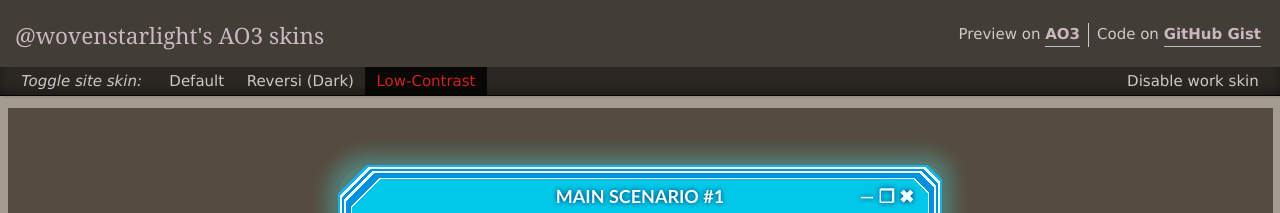
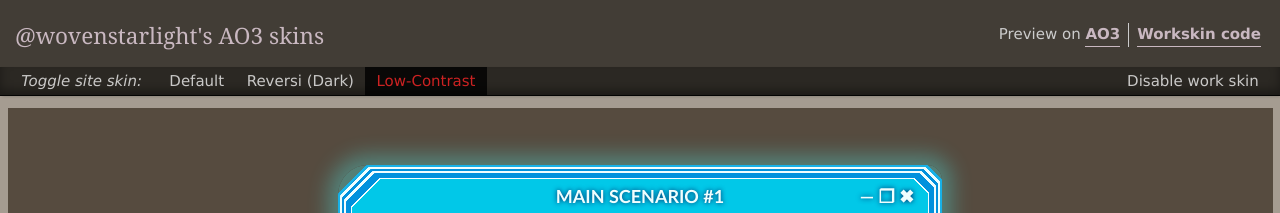
Before and after one commit to wovenstarlight/workskins, a Jekyll site: the page built from _posts/2021-01-12-orv_system.html, in a window 1280 px wide. Shown: the top 213 px of the page. Built offline with Jekyll 4.4.1, drawn with Linux system fonts in a browser that asks for light colours.

Commit message:
Removed usage of Gist for links to raw code

```diff
--- a/_includes/post_header.html
+++ b/_includes/post_header.html
@@ -4,8 +4,8 @@
 	{% else %}
 	<span class="unavailable">No AO3 preview</span>
 	{% endif %}
-	{% if page.gist_url %}
-	<span>Code on <a href="{{ page.gist_url }}">GitHub Gist</a></span>
+	{% if page.sheet_name %}
+	<span><a href="{{ page.sheet_name | prepend: '/css/' | prepend: site.baseurl }}">Workskin code</a></span>
 	{% else %}
 	<span class="unavailable">Code not available</span>
 	{% endif %}
--- a/_posts/2015-07-26-homestuck_ex.html
+++ b/_posts/2015-07-26-homestuck_ex.html
@@ -4,7 +4,7 @@ permalink:		homestuck_ex
 skin_name:		Extended Homestuck
 sheets:			[homestuck_ex.css]
 ao3_url:		https://archiveofourown.org/works/4428371
-gist_url:		https://gist.github.com/wovenstarlight/5d35c234bd85b7cd9381fc92e641a06d
+sheet_name:		homestuck_ex.css
 categories:		[Homestuck, Chats]
 ---
 
--- a/_posts/2020-09-01-sranks_system.html
+++ b/_posts/2020-09-01-sranks_system.html
@@ -4,7 +4,7 @@ permalink:		sranks_system
 skin_name:		My S-Ranks System Windows
 sheets:			[sranks_system.css]
 ao3_url:		https://archiveofourown.org/works/26228326
-gist_url:		https://gist.github.com/wovenstarlight/b14be6b9a09a159e2371b604e1f83ffd
+sheet_name:		sranks_system.css
 categories:		[The S-Ranks That I Raised, Systems]
 ---
 <div class="window">
--- a/_posts/2021-01-12-orv_system.html
+++ b/_posts/2021-01-12-orv_system.html
@@ -4,7 +4,7 @@ permalink:		orv_system
 skin_name:		ORV System Windows
 sheets:			[orv_system.css]
 ao3_url:		https://archiveofourown.org/works/28705200
-gist_url:		https://gist.github.com/wovenstarlight/e49443f115377a184f190a745f2f0c70
+sheet_name:		orv_system.css
 categories:		[Omniscient Reader's Viewpoint, Systems]
 ---
 <div class="blue windorv"><div class="white windorv"><div class="blue windorv"><div class="white windorv"><div class="blue windorv lastwin">
--- a/_posts/2021-07-25-discord-v2.html
+++ b/_posts/2021-07-25-discord-v2.html
@@ -5,7 +5,7 @@ skin_name:		Discord
 version_number:	2
 sheets:			[discord_v2.css]
 ao3_url:		https://archiveofourown.org/works/26534413
-gist_url:		https://gist.github.com/wovenstarlight/1c00c15ca299b9c70914e65206c8d096
+sheet_name:		discord_v2.css
 categories:		[Discord, Chats]
 ---
 {% capture notes %}<p>For optimal viewing, download the font Discord uses, <a href="https://www.cufonfonts.com/font/whitney-2">Whitney</a> (select "Download Font for Desktop" and install on your computer).</p>{% endcapture %}
--- a/index.html
+++ b/index.html
@@ -20,8 +20,8 @@ layout: default
 			{% else %}
 				<td class="unavailable">No AO3 preview</td>
 			{% endif %}
-			{% if post.gist_url %}
-				<td><a href="{{ post.gist_url }}">Code on GitHub Gist</a></td>
+			{% if post.sheet_name %}
+				<td><a href="{{ post.sheet_name | prepend: '/css/' | prepend: site.baseurl }}">Workskin code</a></td>
 			{% else %}
 				<td class="unavailable">Code not available</td>
 			{% endif %}
```
